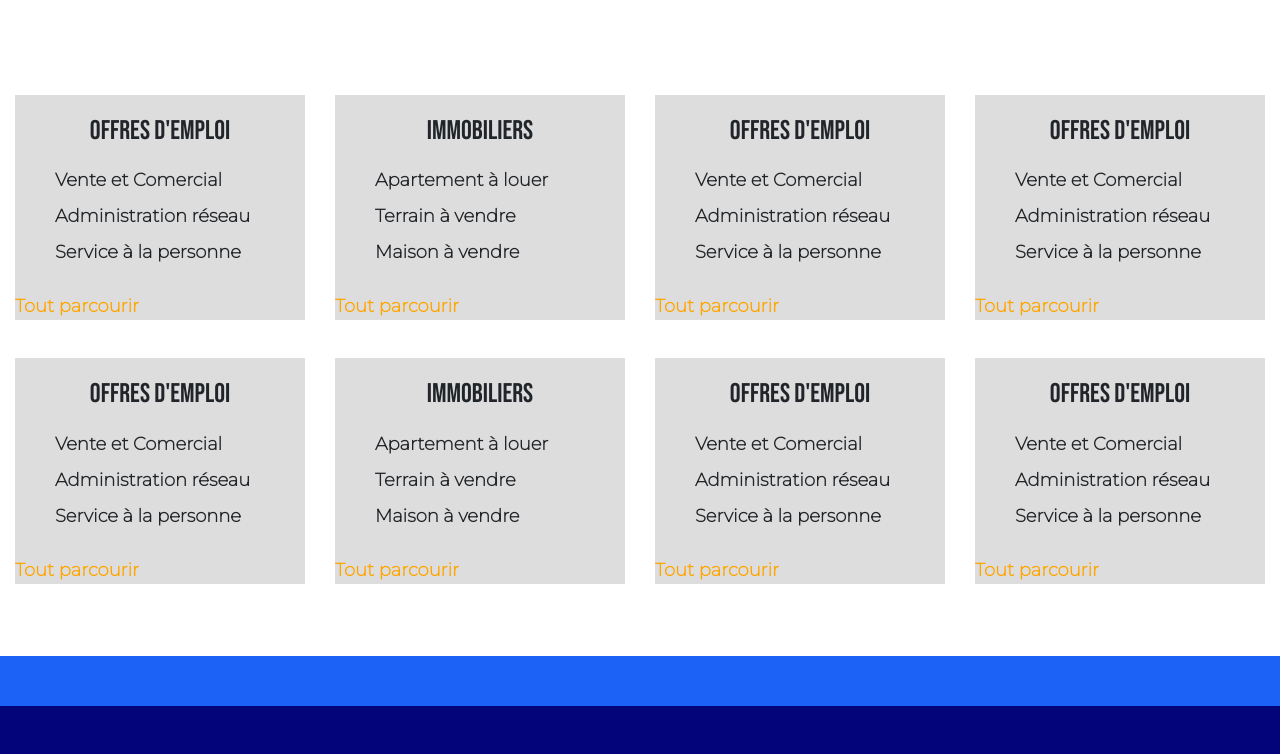
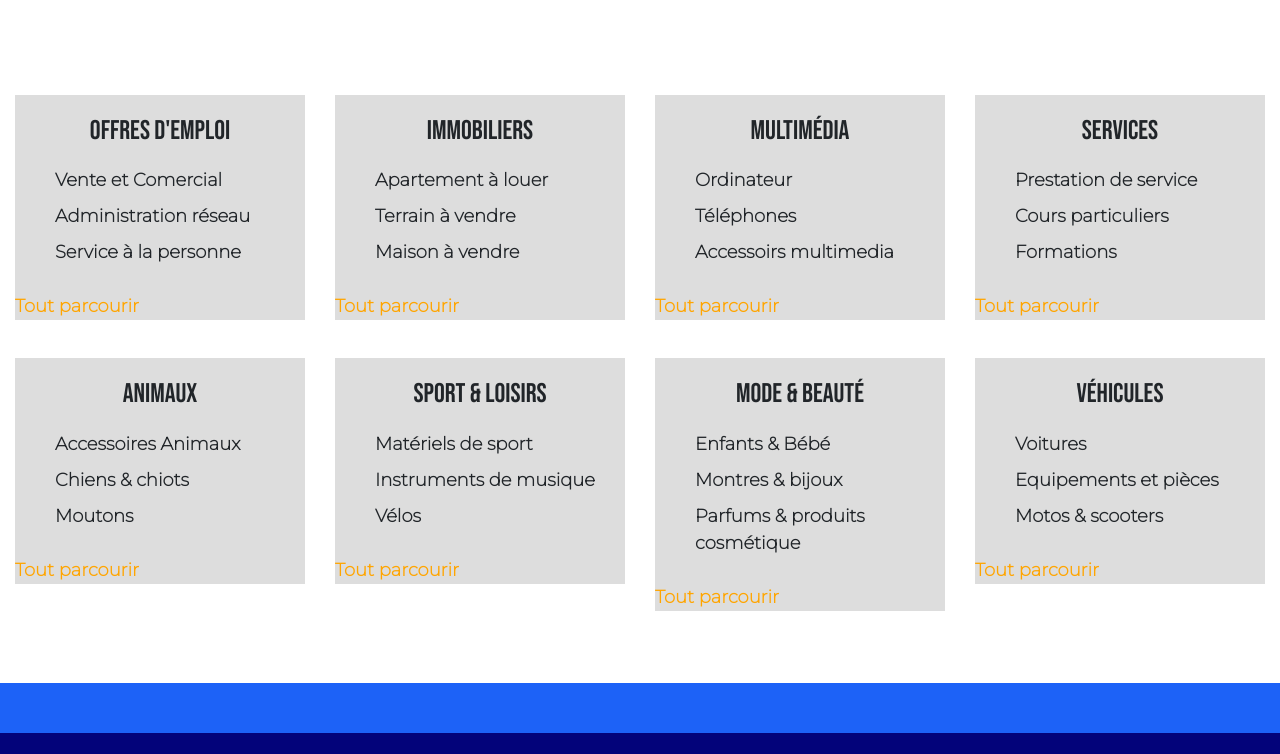
Before and after one commit to wxcvbnnbvcxw/mekhe, a plain HTML site: page index.html in a window 1280 px wide. Shown: the part 472-1226 px from the top of the page. Drawn offline with nearby package versions, Linux system fonts and the light colour scheme.

Commit message:
Update index.html

```diff
--- a/index.html
+++ b/index.html
@@ -1,5 +1,3 @@
-
-
 <!DOCTYPE html>
 <html lang="en">
 <head>
@@ -84,22 +82,22 @@
             </div>
             <div class="col-lg-3 col-md-6 justify-content-center mt-3 ">
                 <div class="bg-gray">
-                    <h4 class="motif3 text-center">Offres d'emploi</h4>
+                    <h4 class="motif3 text-center">Multimédia</h4>
                     <ul class="mb-4">
-                        <li>Vente et Comercial</li>
-                        <li>Administration réseau</li>
-                        <li>Service à la personne</li>
+                        <li>Ordinateur</li>
+                        <li>Téléphones</li>
+                        <li>Accessoirs multimedia</li>
                     </ul>
                     <a href=""><span class="motif4">Tout parcourir</span></a>
                 </div>
             </div>
             <div class="col-lg-3 col-md-6 justify-content-center mt-3 ">
                 <div class="bg-gray">
-                    <h4 class="motif3 text-center">Offres d'emploi</h4>
+                    <h4 class="motif3 text-center">Services</h4>
                     <ul class="mb-4">
-                        <li>Vente et Comercial</li>
-                        <li>Administration réseau</li>
-                        <li>Service à la personne</li>
+                        <li>Prestation de service</li>
+                        <li>Cours particuliers</li>
+                        <li>Formations</li>
                     </ul>
                     <a href=""><span class="motif4">Tout parcourir</span></a>
                 </div>
@@ -108,44 +106,44 @@
         <div id="row3" class="row">
             <div class="col-lg-3 col-md-6 justify-content-center mt-3 ">
                 <div class="bg-gray">
-                    <h4 class="motif3 text-center">Offres d'emploi</h4>
+                    <h4 class="motif3 text-center">Animaux</h4>
                     <ul class="mb-4">
-                        <li>Vente et Comercial</li>
-                        <li>Administration réseau</li>
-                        <li>Service à la personne</li>
+                        <li>Accessoires Animaux</li>
+                        <li>Chiens & chiots</li>
+                        <li>Moutons</li>
                     </ul>
                     <a href=""><span class="motif4">Tout parcourir</span></a>
                 </div>
             </div>
             <div class="col-lg-3 col-md-6 justify-content-center mt-3 ">
                 <div class="bg-gray">
-                    <h4 class="motif3 text-center">Immobiliers</h4>
+                    <h4 class="motif3 text-center">Sport & Loisirs</h4>
                     <ul class="mb-4">
-                        <li>Apartement à louer</li>
-                        <li>Terrain à vendre</li>
-                        <li>Maison à vendre</li>
+                        <li>Matériels de sport</li>
+                        <li>Instruments de musique</li>
+                        <li>Vélos</li>
                     </ul>
                     <a href=""><span class="motif4">Tout parcourir</span></a>
                 </div>
             </div>
             <div class="col-lg-3 col-md-6 justify-content-center mt-3 ">
                 <div class="bg-gray">
-                    <h4 class="motif3 text-center">Offres d'emploi</h4>
+                    <h4 class="motif3 text-center">Mode & Beauté</h4>
                     <ul class="mb-4">
-                        <li>Vente et Comercial</li>
-                        <li>Administration réseau</li>
-                        <li>Service à la personne</li>
+                        <li>Enfants & Bébé</li>
+                        <li>Montres & bijoux</li>
+                        <li>Parfums & produits cosmétique</li>
                     </ul>
                     <a href=""><span class="motif4">Tout parcourir</span></a>
                 </div>
             </div>
             <div class="col-lg-3 col-md-6 justify-content-center mt-3 ">
                 <div class="bg-gray">
-                    <h4 class="motif3 text-center">Offres d'emploi</h4>
+                    <h4 class="motif3 text-center">Véhicules</h4>
                     <ul class="mb-4">
-                        <li>Vente et Comercial</li>
-                        <li>Administration réseau</li>
-                        <li>Service à la personne</li>
+                        <li>Voitures</li>
+                        <li>Equipements et pièces</li>
+                        <li>Motos & scooters</li>
                     </ul>
                     <a href=""><span class="motif4">Tout parcourir</span></a>
                 </div>
```
